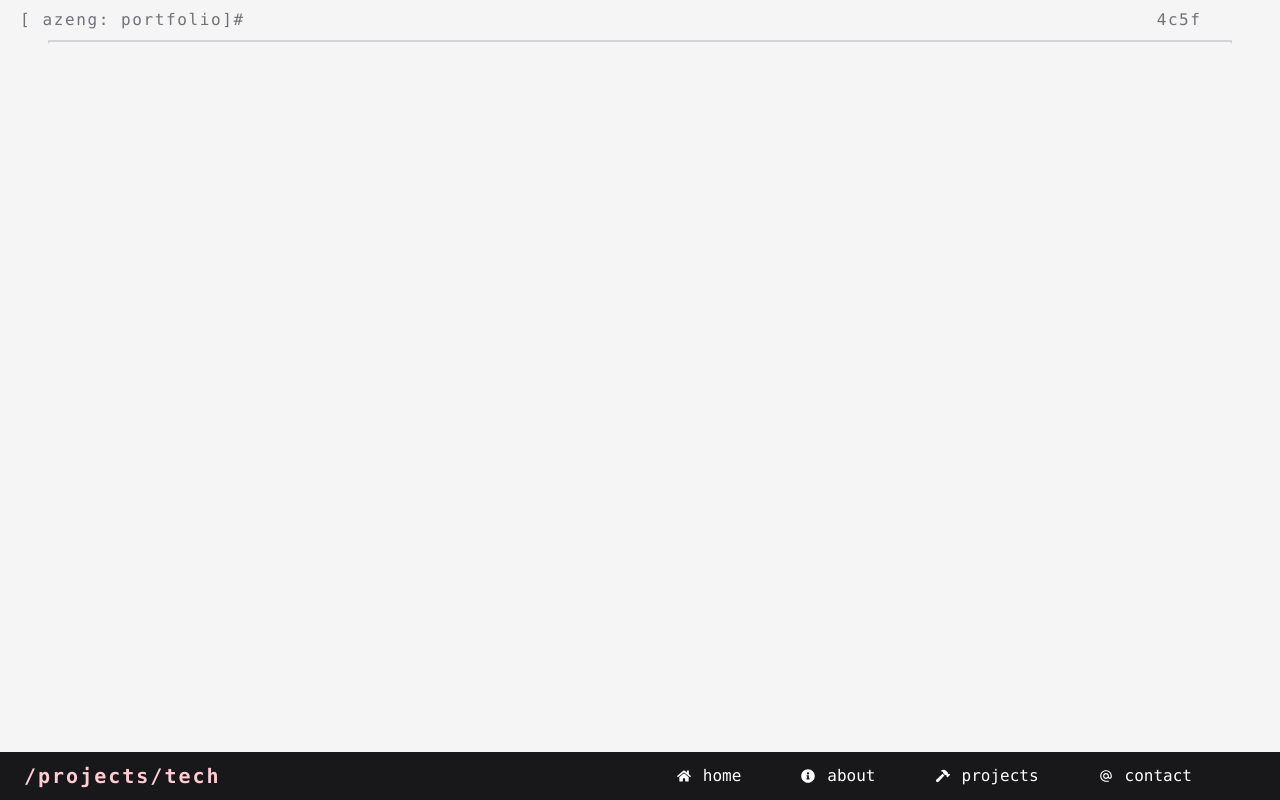
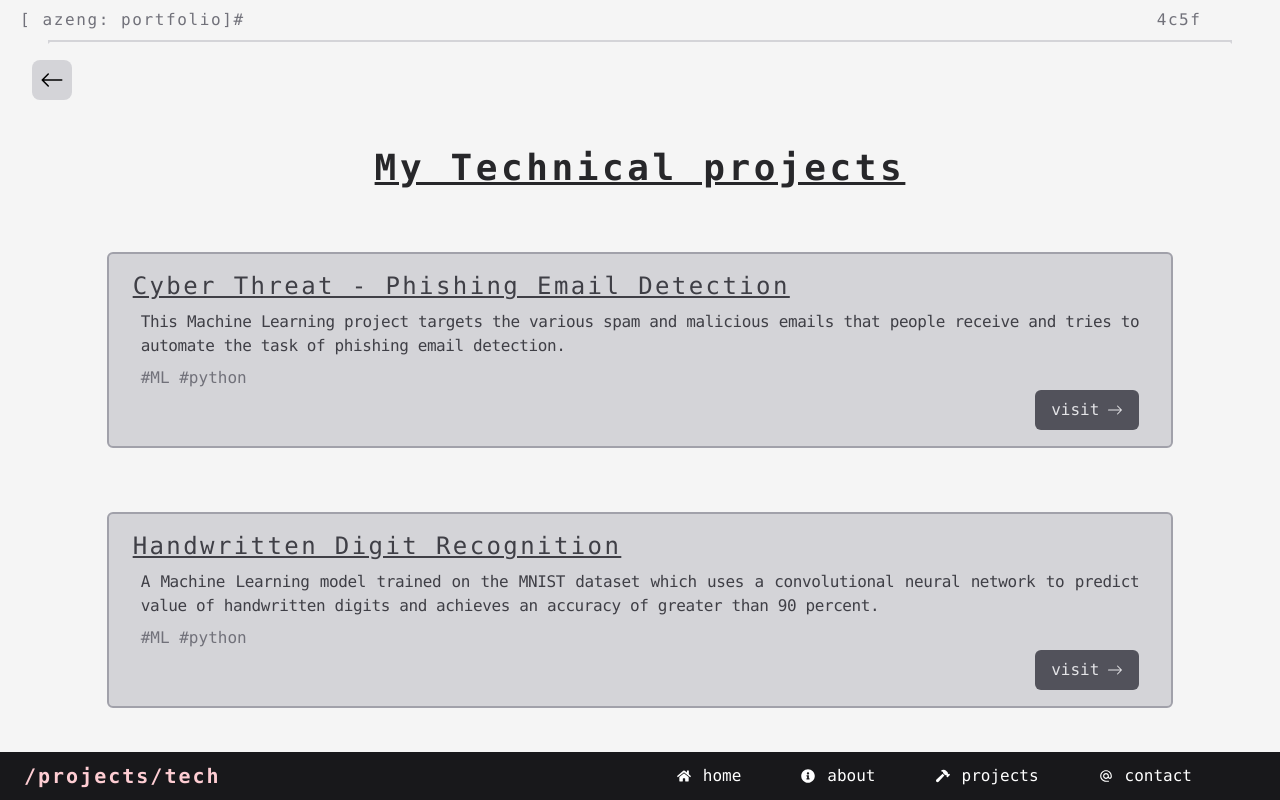
Before and after one commit to aditsharma03/portfolio, a React (Vite) app: page /#/projects/tech in a window 1280 px wide. Built offline with nearby package versions, Linux system fonts and the light colour scheme.

Commit message:
completed tech projects page and fixed some things

```diff
--- a/src/components/About/index.tsx
+++ b/src/components/About/index.tsx
@@ -20,7 +20,7 @@ const About = () => {
                 </div>
 
                 <div className="h-5/6 w-3/4  bg-zinc-200 rounded-md flex  basis-1/2  ">
-                    <img src={myDrawing} className="p-4 mx-10 h-full w-full hover:-translate-y-4 duration-700 delay-300"></img>
+                    <img src={myDrawing} className="p-4 mx-10 h-full w-full hover:-translate-y-4 hover:scale-105 duration-500 delay-200"></img>
                 </div>
 
 
--- a/src/components/Art/index.tsx
+++ b/src/components/Art/index.tsx
@@ -9,22 +9,22 @@ const Art = () => {
     return (
         <div className=' h-full w-full flex flex-col gap-10 items-center overflow-auto'>
 
-        <div className='p-8 pb-0 flex justify-start w-full'>
+        <div className='pl-8 pt-4 flex justify-start w-full'>
         <Link to={'/projects'} className='p-2 text-2xl bg-zinc-300 rounded-lg' ><BsArrowLeft /></Link>
         </div>
 
-        <div className='mb-20 text-4xl font-bold text-zinc-800 tracking-widest underline'>
+        <div className='mb-4 text-4xl font-bold text-zinc-800 tracking-widest underline'>
         My Artworks
         </div>
 
 
-        <div className='w-5/6 md:columns-3 max-sm:columns-1'>
+        <div className='w-5/6 md:columns-3 max-sm:columns-1 '>
         {
             images.map( (image, index) => {
                 return (
                     <div key={index} className='p-5'>
                     <img src={image.src} className='w-full bg-rose-100 border-8 border-solid border-zinc-900 shadow-md shadow-black
-                     hover:border-zinc-900 hover:scale-110 hover:shadow-2xl hover:shadow-black  duration-700 delay-75' />
+                     hover:border-zinc-900 hover:z-10 hover:scale-110 hover:shadow-2xl hover:shadow-black  duration-500 delay-75' />
                     </div>
                 )
             } )
--- a/src/components/Tech/index.tsx
+++ b/src/components/Tech/index.tsx
@@ -1,7 +1,74 @@
+import { Link } from "react-router-dom";
+import { BsArrowLeft, BsArrowRight } from "react-icons/bs";
+
+import projects from "./projects";
 
 const Tech = ()=>{
+
     return (
-        <div className="h-full">
+        <div className=" h-full w-full flex flex-col items-center overflow-auto">
+
+        <div className='pl-8 pt-4 flex justify-start w-full'>
+        <Link to={'/projects'} className='p-2 text-2xl bg-zinc-300 rounded-lg' ><BsArrowLeft /></Link>
+        </div>
+
+        <div className='p-8 mt-4 text-4xl    font-bold text-zinc-800 tracking-widest underline'>
+        My Technical projects
+        </div>
+
+
+        <div className="flex flex-col items-center">
+
+            {
+                projects.map( (project, index) => {
+                    return (
+                        <div key={index} className=" w-5/6 m-8 p-4 flex flex-col
+                        bg-zinc-300 text-zinc-700 rounded-md shadow-zinc-800
+                        border-solid border-2 border-zinc-400
+                        hover:shadow-2xl hover:scale-105 hover:text-zinc-900 duration-300">
+
+                            <div className=" px-2 text-2xl tracking-widest underline">
+                            {project.title}
+                            </div>
+
+
+                            <div className="text-justify py-2 px-4 tracking-tight">
+                            {project.description}
+                            </div>
+
+
+                            <div className="px-4 text-zinc-500">
+                            {
+                                project.tags.map( (tag, index) => {
+                                    return (
+                                        <span key={index}>#{tag} </span>
+                                    )
+                                } )
+                            }
+                            </div>
+
+                            <Link to={project.link} className="flex justify-end" >
+                            <div className="py-2 px-4 mx-4 text-zinc-200 bg-zinc-600 w-fit
+                            rounded-md flex gap-2 items-center
+                            hover:bg-zinc-800 hover:text-zinc-100 duration-200">
+                            <span>visit</span>
+                            <BsArrowRight />
+                            </div>
+                            </Link>
+
+
+
+
+                        </div>
+                    )
+                } )
+            }
+
+        </div>
+
+
+
+
         </div>
     )
 
--- /dev/null
+++ b/src/components/Tech/projects.ts
@@ -0,0 +1,30 @@
+const projects = [
+        {
+            title: "Cyber Threat - Phishing Email Detection",
+            description: "This Machine Learning project targets the various spam and malicious  emails that people receive and tries to automate the task of phishing email detection.",
+            tags: ["ML", "python"],
+            link: ""
+        },
+        {
+            title: "Handwritten Digit Recognition",
+            description: "A Machine Learning model trained on the MNIST dataset which uses a convolutional neural network to predict value of handwritten digits and achieves an accuracy of greater than 90 percent.",
+            tags: ["ML", "python"],
+            link: ""
+        },
+        {
+            title: "Smart Garbage Management System",
+            description: "his project integrates the power of Internet of things and Machine Learning. An ultrasonic sensor is used to detect percentage filled in a dustbin, whereas a CNN model is used to categorize the image data. It tries to minimise mixed waste streams locally and thereby solving the problem globally.",
+            tags: ["ML", "python"],
+            link: ""
+        },
+        {
+            title: "I-Note App",
+            description: "his project integrates the power of Internet of things and Machine Learning. An ultrasonic sensor is used to detect percentage filled in a dustbin, whereas a CNN model is used to categorize the image data. It tries to minimise mixed waste streams locally and thereby solving the problem globally.",
+            tags: ["NodeJS", "EJS"],
+            link: ""
+        }
+    ]
+
+
+
+    export default projects;
```
